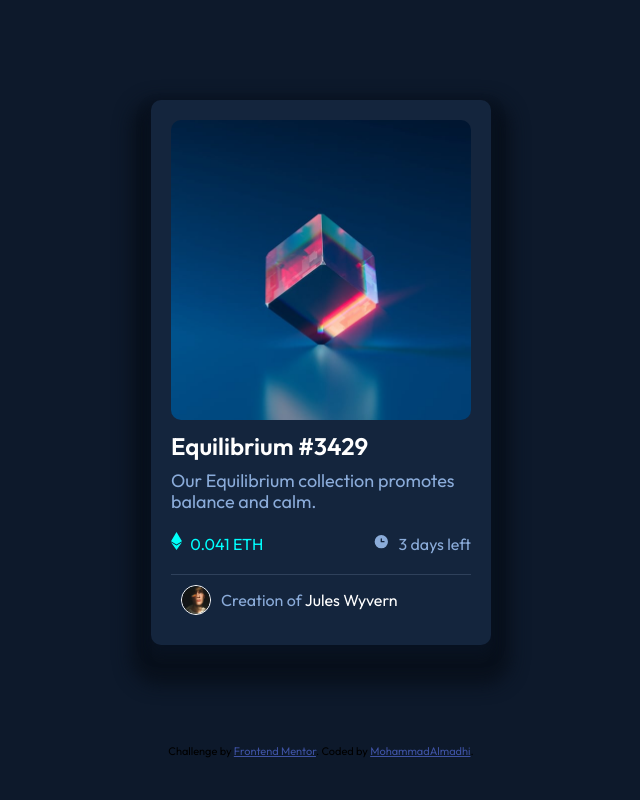
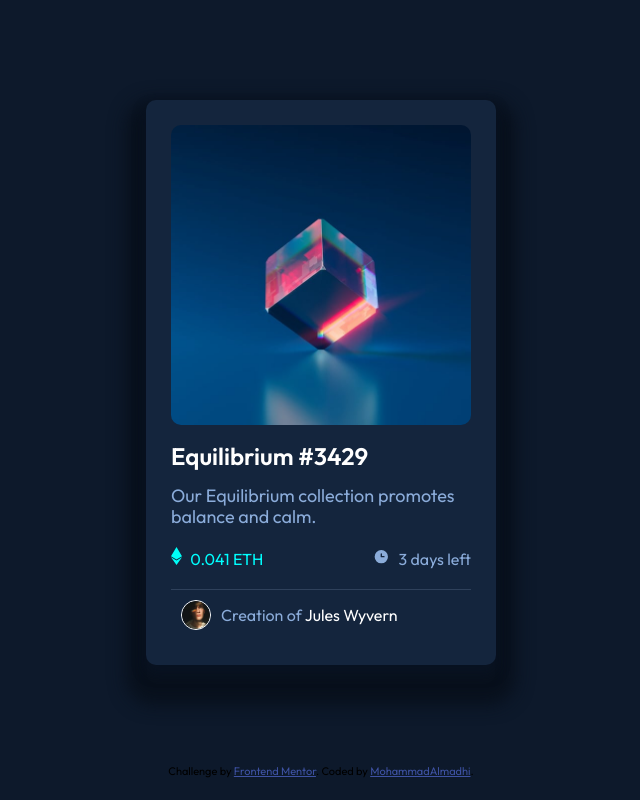
Before and after one commit to MohammadAlmadhi/Nft-card-component, a plain HTML site: page index.html in a window 1280 px wide. Shown: the whole page, without its empty margins (319-959 px from the left). Drawn offline with Linux system fonts and the light colour scheme.

Commit message:
Add files via upload

```diff
--- a/css/styles.css
+++ b/css/styles.css
@@ -22,7 +22,7 @@ body {
   margin: 100px auto;
   width: 300px;
   background-color: var(--Very-dark-blue-card-BG);
-  padding: 20px;
+  padding: 25px;
   border-radius: var(--border-radius);
   -webkit-box-shadow: 0px 8px 11px 2px #091424ab, 0px 20px 17px 20px #08101c;
   -moz-box-shadow: 0px 8px 11px 2px #091424ab, 0px 20px 17px 20px #08101c;
@@ -72,7 +72,7 @@ body {
 }
 .card h2 {
   color: var(--White);
-  margin: 10px 0;
+  margin: 15px 0;
   -webkit-transition: var(--transision);
   -moz-transition: var(--transision);
   transition: var(--transision);
```
